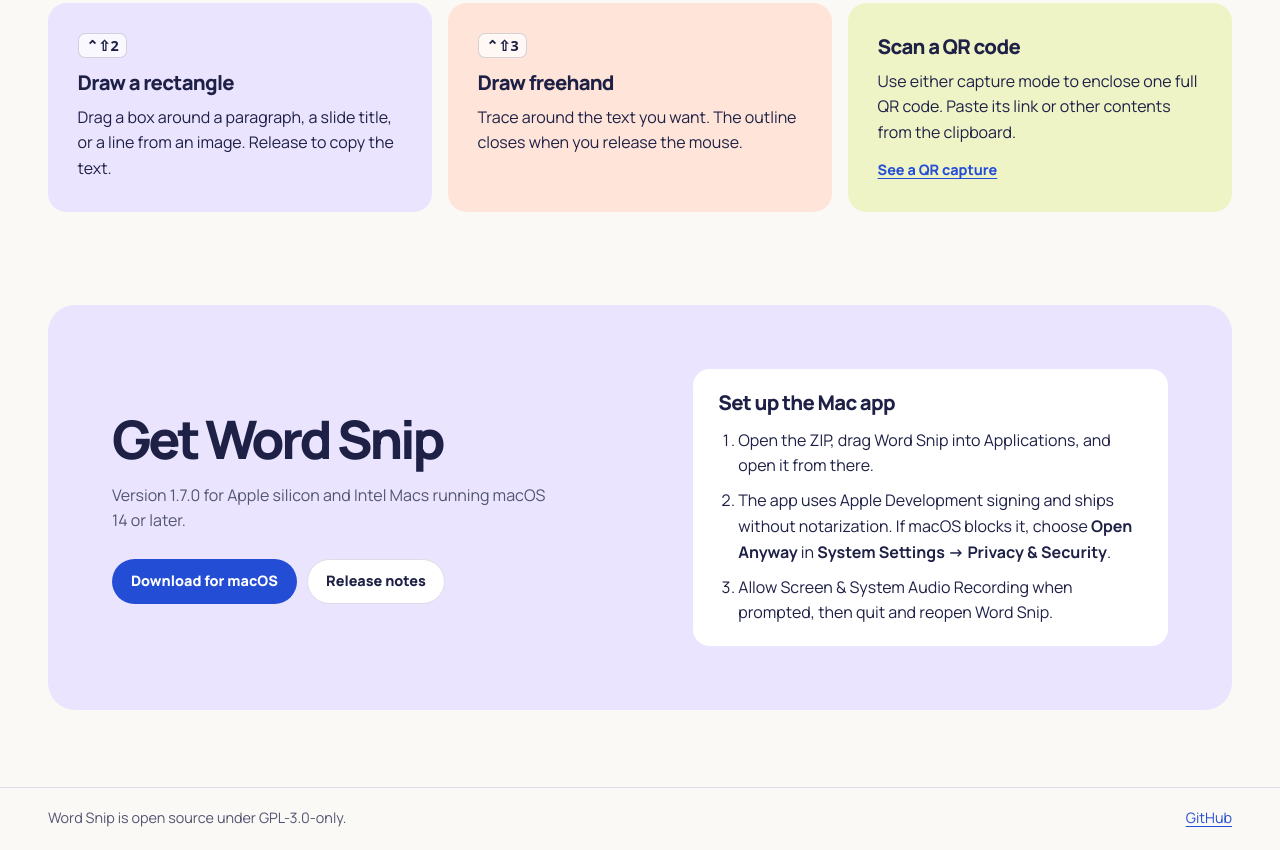
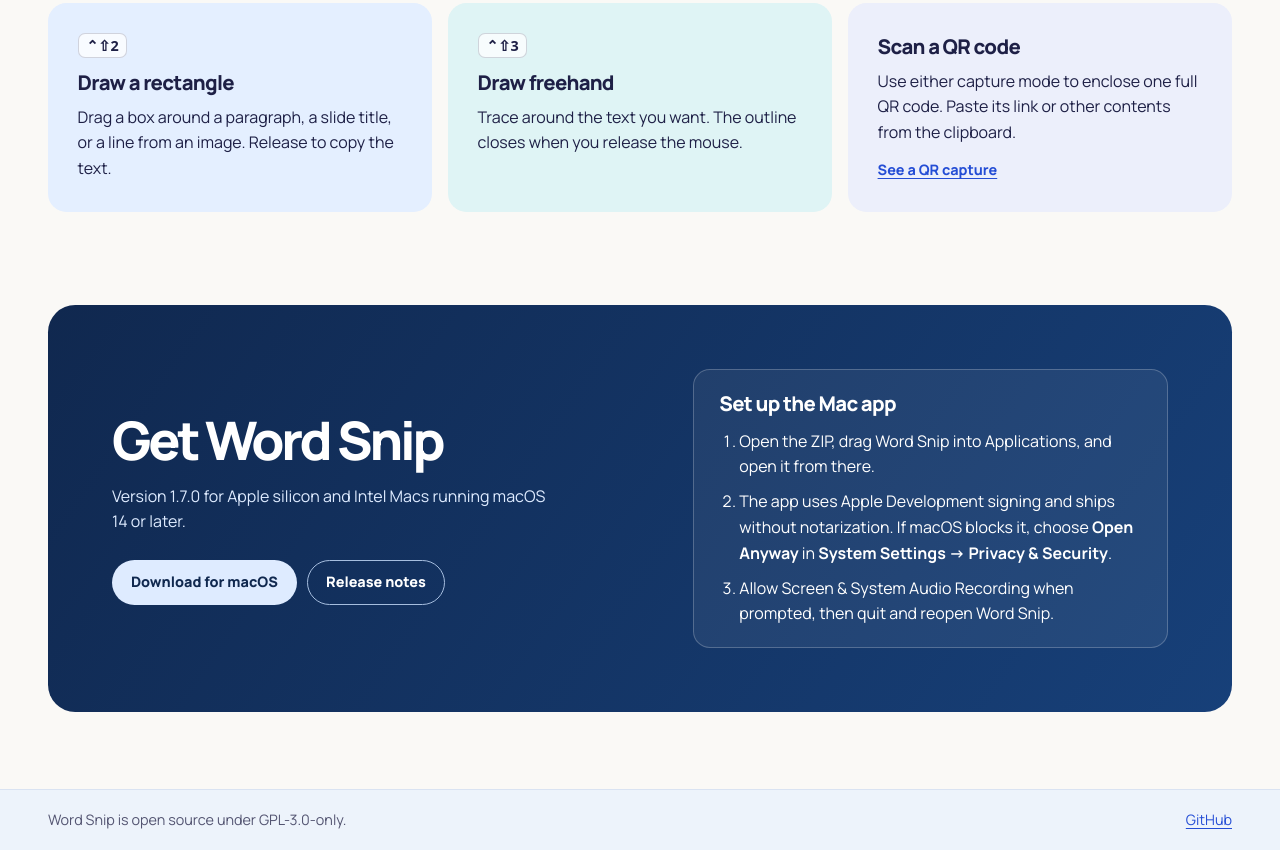
Before and after one commit to Ajtn05/Word-Snip, a plain HTML site: page website/dist/index.html in a window 1280 px wide. Shown: the part 1502-2352 px from the top of the page. Drawn offline with Linux system fonts and the light colour scheme.

Commit message:
Give the lower site sections a Word Snip palette

```diff
--- a/website/dist/style.css
+++ b/website/dist/style.css
@@ -16,8 +16,9 @@
   --accent-hover: #193ab3;
   --lilac: #eae4ff;
   --sky: #dff2ff;
-  --peach: #ffe5d9;
-  --lime: #eff4c7;
+  --snip-navy: #10284f;
+  --snip-cobalt: #174079;
+  --snip-frost: #deebff;
   --measure: 74rem;
   background: var(--canvas);
   color: var(--ink);
@@ -182,7 +183,8 @@ h3 { font-size: 1.27rem; line-height: 1.3; letter-spacing: -.035em; }
   border-radius: 1.7rem;
 }
 .language-feature { background: var(--sky); }
-.language-feature p, .download-section p { max-width: 46ch; margin-top: .95rem; color: var(--muted); }
+.language-feature p, .download-section p { max-width: 46ch; margin-top: .95rem; }
+.language-feature p { color: var(--muted); }
 .language-feature figure { max-width: 21rem; margin-inline: auto; }
 .language-feature img { height: auto; border-radius: .85rem; box-shadow: 0 .45rem 1.1rem #1e204624; }
 figcaption { margin-top: .7rem; color: var(--muted); font-size: .88rem; text-align: center; }
@@ -190,9 +192,9 @@ figcaption { margin-top: .7rem; color: var(--muted); font-size: .88rem; text-ali
 .capture-section { padding-block: clamp(3.25rem, 7.25vw, 6rem); }
 .capture-options { display: grid; grid-template-columns: repeat(3, minmax(0, 1fr)); gap: 1rem; margin-top: clamp(1.1rem, 3vw, 1.9rem); }
 .capture-option { padding: clamp(1.25rem, 2.7vw, 1.85rem); border-radius: 1.15rem; }
-.rectangle-option { background: var(--lilac); }
-.freehand-option { background: var(--peach); }
-.qr-option { background: var(--lime); }
+.rectangle-option { background: #e4efff; }
+.freehand-option { background: #dff4f5; }
+.qr-option { background: #eceffb; }
 .capture-option kbd {
   display: inline-block;
   margin-bottom: .65rem;
@@ -205,11 +207,26 @@ figcaption { margin-top: .7rem; color: var(--muted); font-size: .88rem; text-ali
 .capture-option p { margin-top: .6rem; }
 .capture-option a { display: inline-block; margin-top: .8rem; font-size: .9rem; font-weight: 750; }
 
-.download-section { margin-bottom: clamp(2.8rem, 6vw, 5rem); background: var(--lilac); }
-.install-instructions { padding: 1.25rem clamp(1.1rem, 3vw, 1.6rem); border-radius: 1.05rem; background: var(--paper); }
+.download-section {
+  margin-bottom: clamp(2.8rem, 6vw, 5rem);
+  background: linear-gradient(125deg, var(--snip-navy), var(--snip-cobalt));
+  color: var(--paper);
+}
+.download-section p { color: var(--snip-frost); }
+.download-section .button-primary { background: var(--snip-frost); color: var(--snip-navy); }
+.download-section .button-primary:hover { background: var(--paper); }
+.download-section .button-secondary { border-color: #a6bedf; background: transparent; color: var(--paper); }
+.download-section .button-secondary:hover { border-color: var(--paper); background: #ffffff18; }
+.download-section a:focus-visible { outline-color: var(--snip-frost); }
+.install-instructions {
+  padding: 1.25rem clamp(1.1rem, 3vw, 1.6rem);
+  border: 1px solid #ffffff38;
+  border-radius: 1.05rem;
+  background: #ffffff10;
+}
 .install-instructions ol { margin: .75rem 0 0; padding-inline-start: 1.25rem; }
 .install-instructions li + li { margin-top: .6rem; }
-.site-footer { border-top: 1px solid var(--line); }
+.site-footer { border-top: 1px solid #d9e3f2; background: #edf3fb; }
 .footer-inner { justify-content: space-between; gap: .45rem 1rem; padding-block: 1.15rem; color: var(--muted); font-size: .9rem; }
 
 @media (max-width: 54rem) {
```
